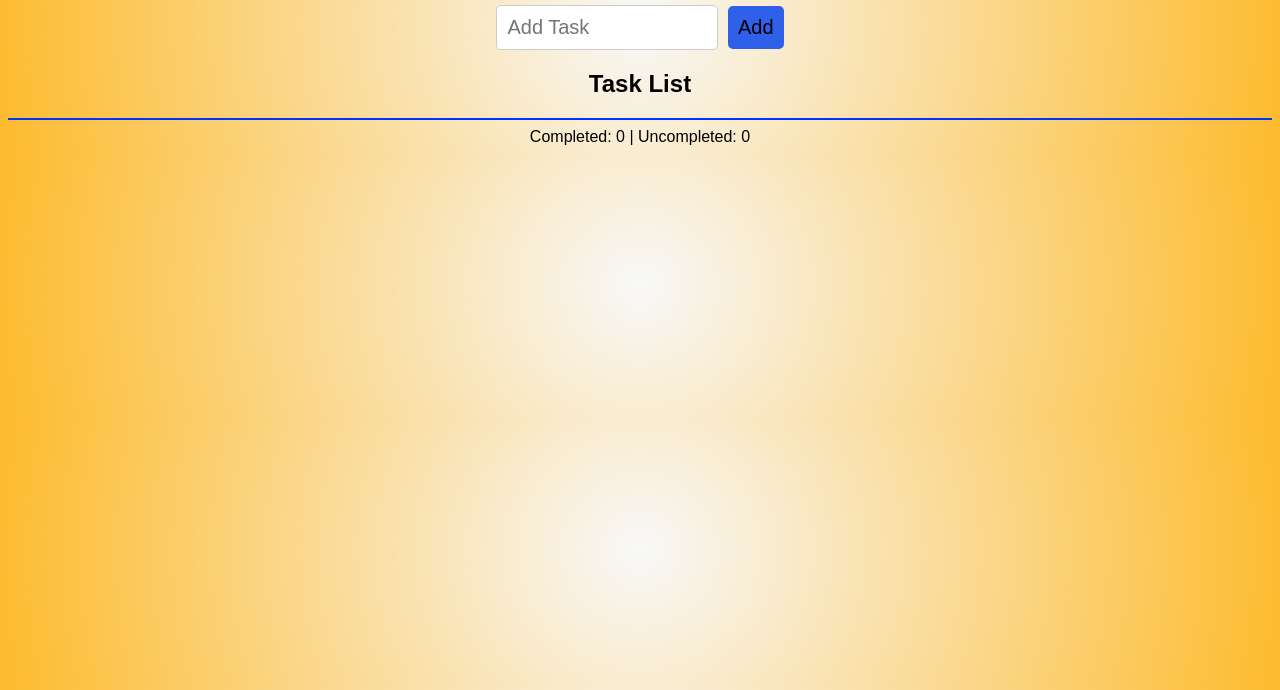
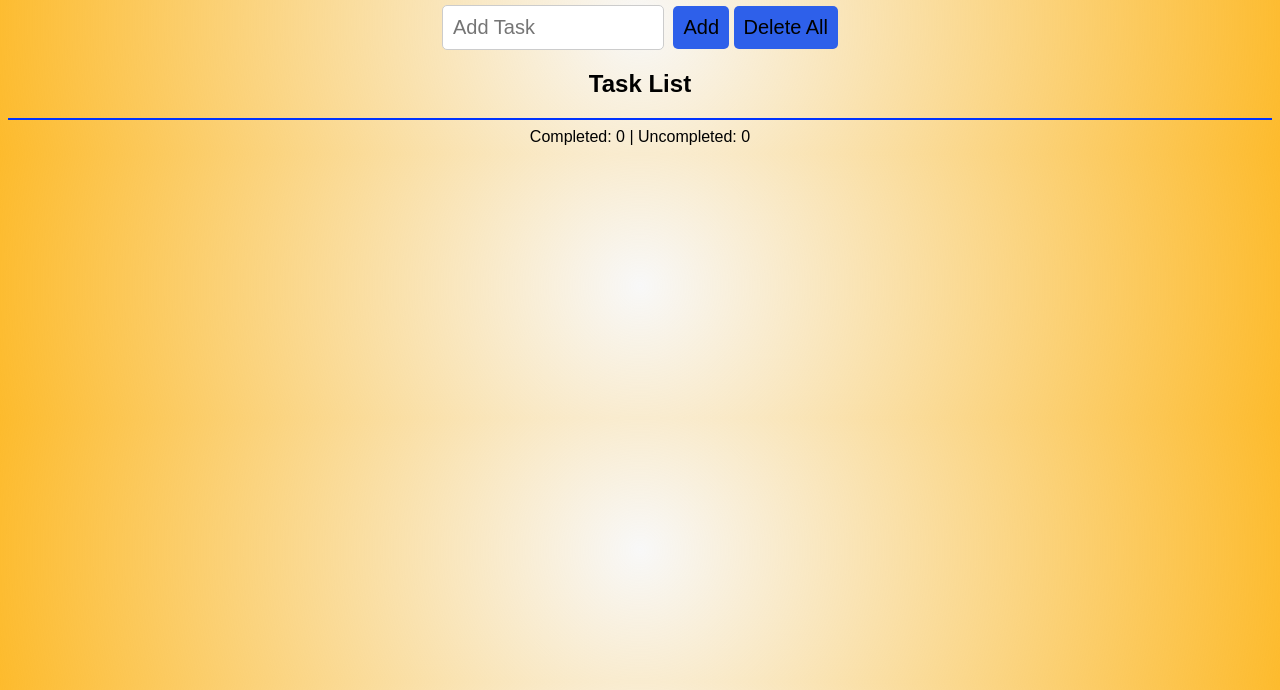
Before and after one commit to ibrahim31898/Assignment-27-Todo-App-, a plain HTML site: page index.html in a window 1280 px wide. Shown: the part 110-800 px from the top of the page. Drawn offline with Linux system fonts and the light colour scheme.

Commit message:
Update index.html

```diff
--- a/index.html
+++ b/index.html
@@ -25,6 +25,7 @@
 
 
         <button id="input-button" onclick="addTask()">Add</button>
+        <button id="delete-all-button" onclick="deleteAllTasks()">Delete All</button>
       </div>
 
 
```
